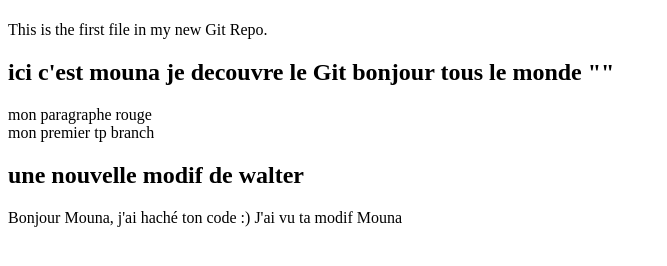
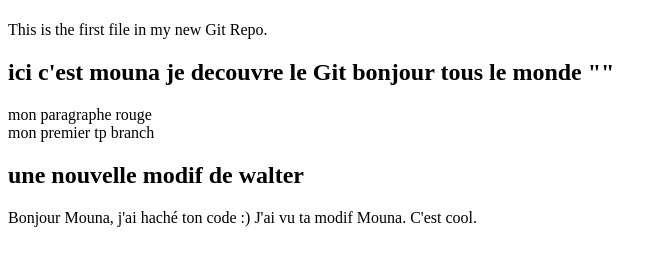
Before and after one commit to mounard/myproject, a plain HTML site: page index.html in a window 1280 px wide. Shown: the whole page, without its empty margins (0-667 px from the left). Drawn offline with Linux system fonts and the light colour scheme.

Commit message:
Walter a vu la modif de Mounard

```diff
--- a/index.html
+++ b/index.html
@@ -20,7 +20,7 @@ mon premier tp branch
 <h2> une nouvelle modif de walter </h2>
 Bonjour Mouna, j'ai haché ton code :)
 
-J'ai vu ta modif Mouna
+J'ai vu ta modif Mouna. C'est cool.
 </div>
 
 </body>
```
